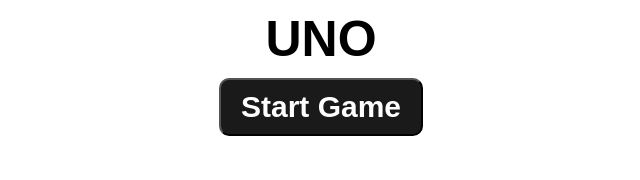
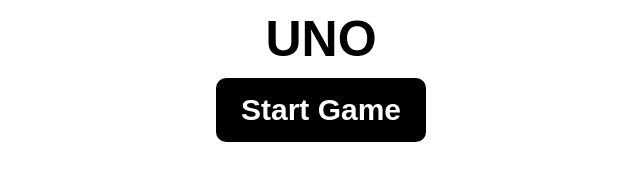
Before and after one commit to Kwshal/UNO, a plain HTML site: page index.html in a window 1280 px wide. Shown: the whole page, without its empty margins (319-959 px from the left). Drawn offline with Linux system fonts and the light colour scheme.

Commit message:
refactor: update color variables and card dimensions for improved styling

```diff
--- a/uno.css
+++ b/uno.css
@@ -1,10 +1,10 @@
 :root {
      /* Base color */
-     --red: hsl(0, 100%, 70%);
-     --green: hsl(120, 100%, 70%);
-     --blue: hsl(240, 100%, 70%);
-     --yellow: hsl(60, 100%, 70%);
-     --black: hsl(0, 0%, 10%);
+     --red: hsl(0, 100%, 80%);
+     --green: hsl(120, 100%, 80%);
+     --blue: hsl(240, 100%, 80%);
+     --yellow: hsl(60, 100%, 80%);
+     --black: hsl(0, 0%, 0%);
 }
 
 * {
@@ -39,6 +39,7 @@ h1 {
      color: #ffffff;
      padding: 10px 20px;
      font-family: Arial, Helvetica, sans-serif;
+     border: 5px solid #000;
 }
 .player {
      height: fit-content;
@@ -55,8 +56,8 @@ h1 {
 
 .card {
      height: 120px;
-     width: 100px;
-     /* border: 1px solid black; */
+     width: 90px;
+     border: 5px solid black;
      /* outline: white solid 9px; */
      display: flex;
      flex-direction: column;
@@ -68,6 +69,8 @@ h1 {
      font-family: Arial, Helvetica, sans-serif;
      /* box-shadow: 0 4px 6px rgba(0, 0, 0, 0.1), 0 1px 3px rgba(0, 0, 0, 0.08); */
      position: absolute;
+     touch-action: none;
+     cursor: grab;
 }
 
 .red {
```
